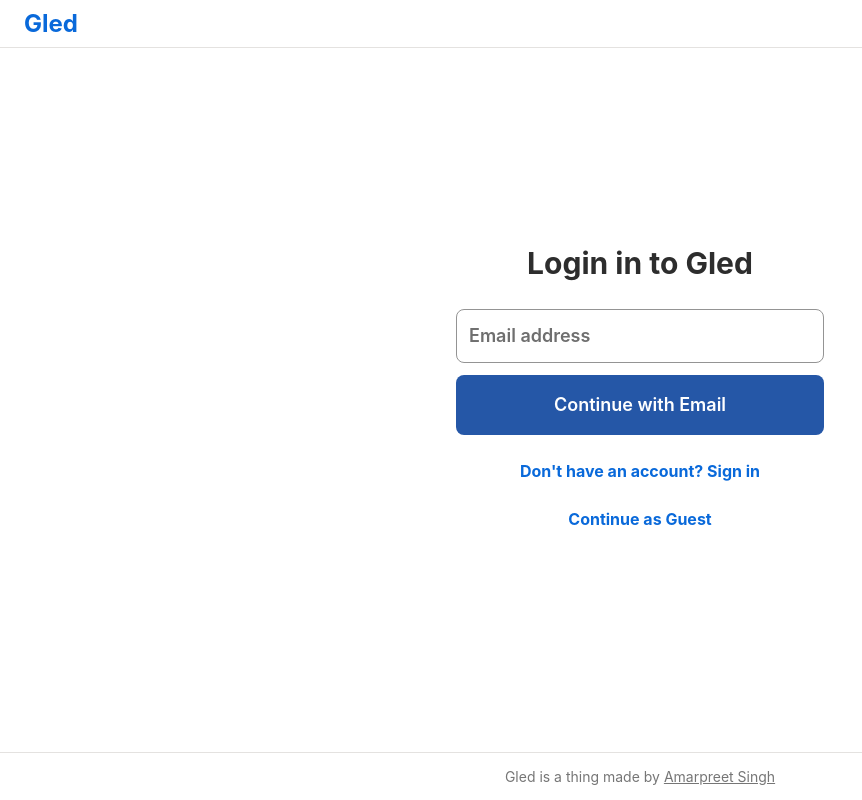
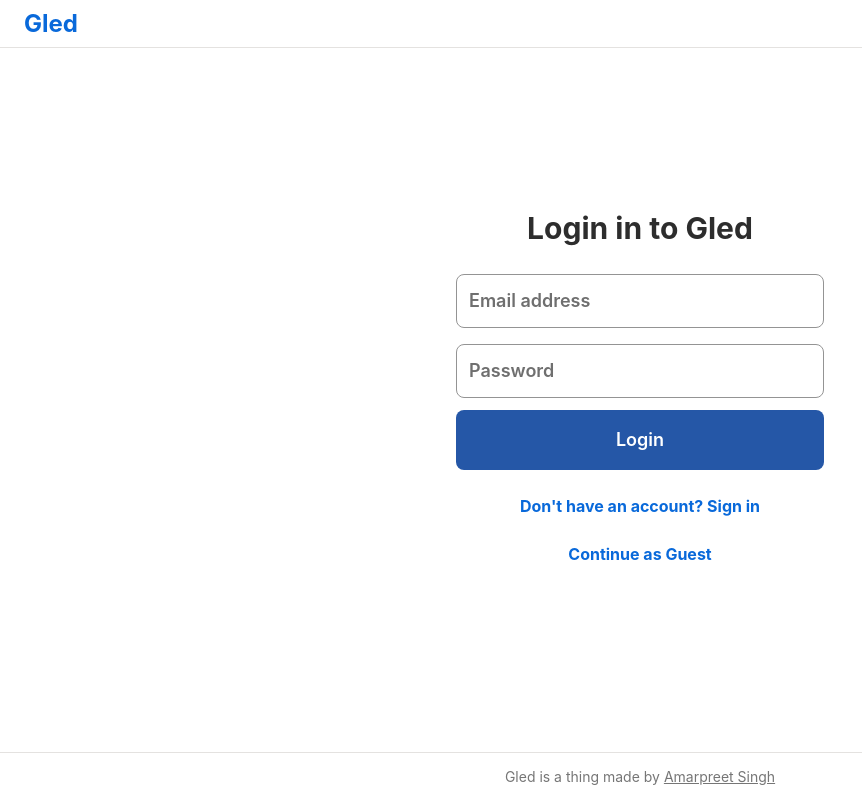
Before and after one commit to amarmanhala/gled, a React (Create React App) app: page /login in a window 1280 px wide. Shown: the whole page, without its empty margins (0-862 px from the left). Built offline with nearby package versions, Linux system fonts and the light colour scheme.

Commit message:
Add validations

```diff
--- a/src/components/Login.js
+++ b/src/components/Login.js
@@ -18,9 +18,7 @@ export default function Login() {
       .required()
       .email({ minDomainSegments: 2, tlds: { allow: ["com", "net"] } })
       .label("Email"),
-    password: Joi.string()
-      .pattern(new RegExp("^[a-zA-Z0-9]{3,30}$"))
-      .label("Password"),
+    password: Joi.string().required().label("Password"),
   });
 
   useEffect(() => {
@@ -42,16 +40,24 @@ export default function Login() {
       return true;
     }
   }
+
   function handleLogin(e) {
     e.preventDefault();
+    if (!continueWithEmail) {
       if (!validate(email)) {
         setLoginErrors(null);
         setContinueWithEmail(true);
       }
-
+    } else {
+      if (!validate(password)) {
+        setLoginErrors(null);
+        setContinueWithEmail(true);
+      }
+    }
     //call the server
     console.log("Submitted...");
   }
+
   return (
     <LayoutBeta>
       <div className="flex flex-col w-[400px] p-4 rounded-md">
@@ -68,28 +74,22 @@ export default function Login() {
           )}
           <div className="w-full">
             <form onSubmit={handleLogin}>
-              {continueWithEmail ? (
+              <Input
+                type="email"
+                placeholder="Email address"
+                value={email}
+                onChange={(event) => setEmail(event.target.value)}
+              ></Input>
+              <div className="h-4"></div>
               <Input
                 type="password"
                 placeholder="Password"
                 value={password}
                 onChange={(event) => setPassword(event.target.value)}
               ></Input>
-              ) : (
-                <Input
-                  type="email"
-                  placeholder="Email address"
-                  value={email}
-                  onChange={(event) => setEmail(event.target.value)}
-                ></Input>
-              )}
 
               <div className="my-3">
-                {continueWithEmail ? (
                 <Button>Login</Button>
-                ) : (
-                  <Button>Continue with Email</Button>
-                )}
               </div>
             </form>
 
```
Lines whose indentation alone changed are shown as unchanged.
